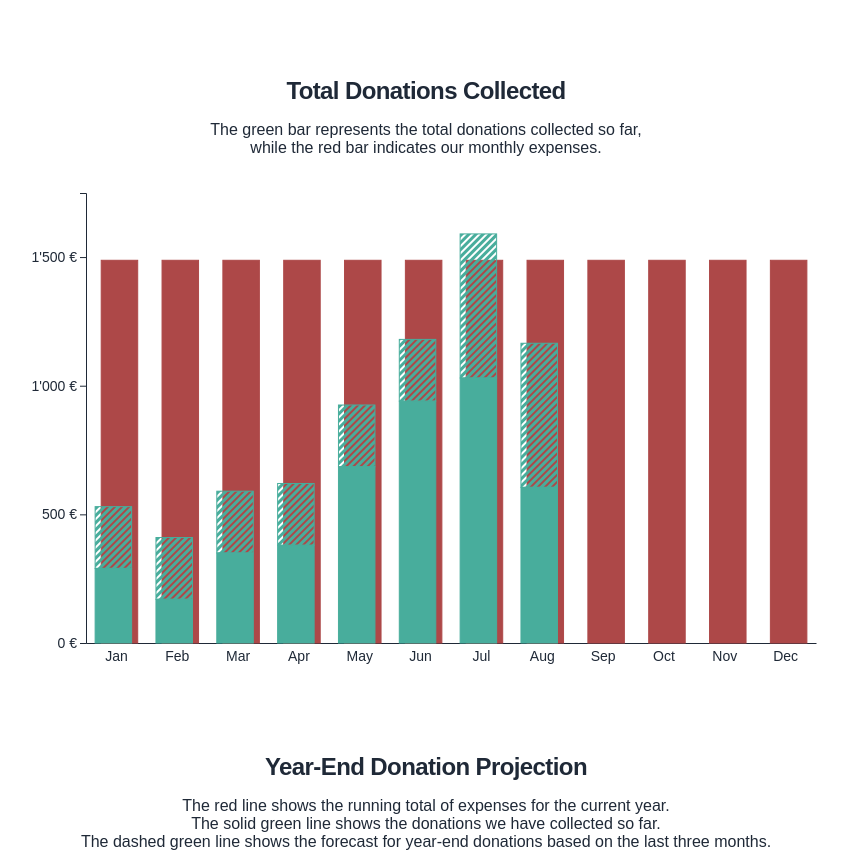
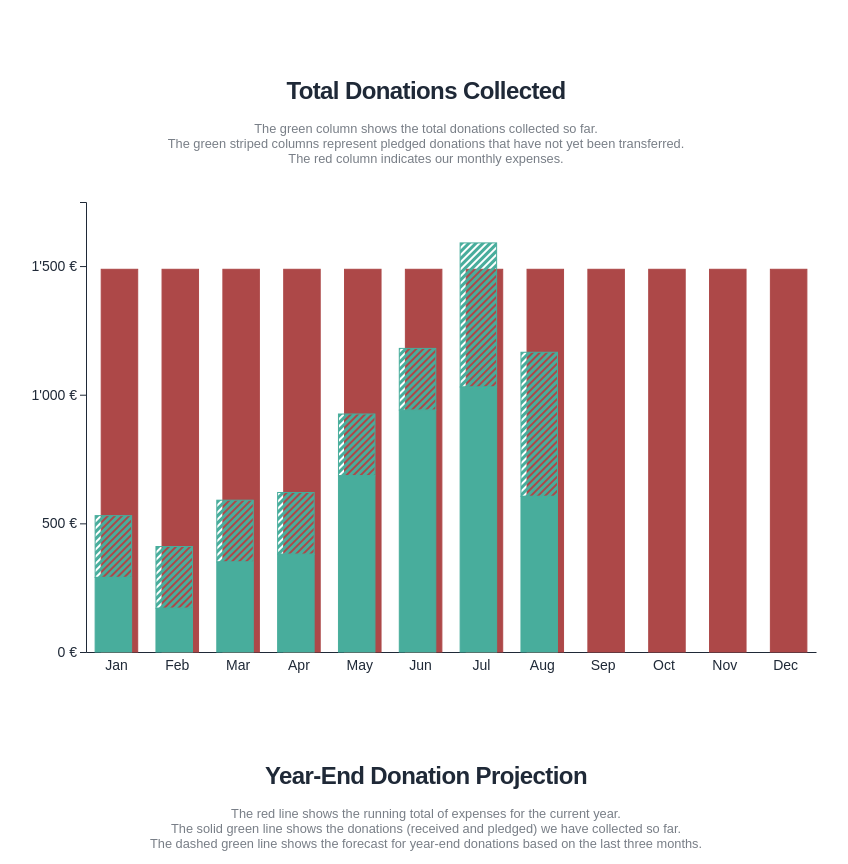
Before and after one commit to CultivationSpace/donations, a website with bundled scripts: page web/index.html in a window 1280 px wide. Shown: the part 356-1220 px from the top of the page, without its empty margins (214-1062 px from the left). Built offline with nearby package versions, Linux system fonts and the light colour scheme.

Commit message:
refactor: replace paragraph tags with description elements for better semantics

```diff
--- a/web/index.html
+++ b/web/index.html
@@ -42,6 +42,13 @@
 				margin: 5rem 0 1rem;
 			}
 
+			description {
+				display: block;
+				margin-bottom: 1em;
+				font-size: 0.8em;
+				opacity: 0.6;
+			}
+
 			main .chart {
 				width: 800px;
 				height: 500px;
@@ -73,10 +80,12 @@
 
 			<section aria-labelledby="total-donations-heading">
 				<h2 id="total-donations-heading">Total Donations Collected</h2>
-				<p>
-					The green bar represents the total donations collected so far,<br />
-					while the red bar indicates our monthly expenses.
-				</p>
+				<description>
+					The green column shows the total donations collected so far.<br />
+					The green striped columns represent pledged donations that have not yet been
+					transferred.<br />
+					The red column indicates our monthly expenses.
+				</description>
 				<div
 					class="chart"
 					id="column_chart"
@@ -87,12 +96,13 @@
 
 			<section aria-labelledby="projection-heading">
 				<h2 id="projection-heading">Year-End Donation Projection</h2>
-				<p>
+				<description>
 					The red line shows the running total of expenses for the current year.<br />
-					The solid green line shows the donations we have collected so far.<br />
+					The solid green line shows the donations (received and pledged) we have collected so
+					far.<br />
 					The dashed green line shows the forecast for year-end donations based on the last
 					three months.
-				</p>
+				</description>
 				<div
 					class="chart"
 					id="projection_chart"
```
